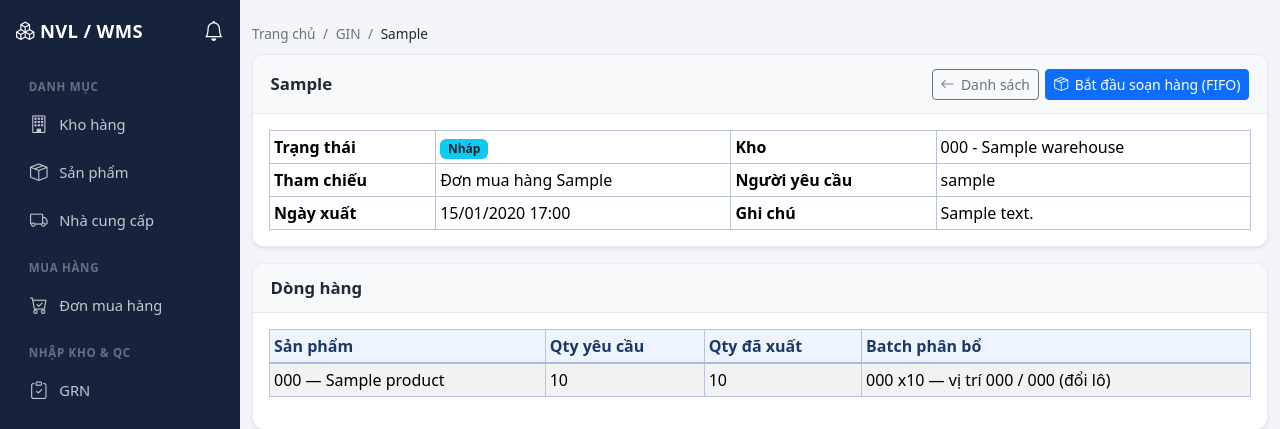
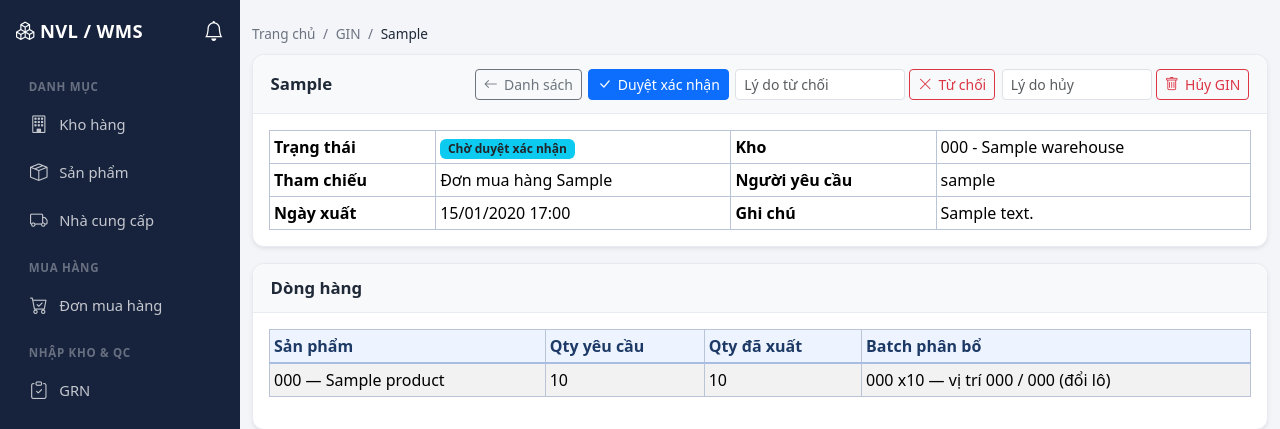
Before and after one commit to luckyhoang1988/Quan-ly-NVL, a Django app: page /gin/1/ in a window 1280 px wide. Shown: the top 429 px of the page. Run offline with Django 5.2, Linux system fonts and the light colour scheme; a user stored in the database is signed in; tables that the repository leaves empty hold one stand-in row (values such as "Sample post"); some libraries are stand-ins or nearby versions.

Commit message:
Gate GIN start-picking behind department approval for STAFF
Gin gains PENDING_APPROVAL/CANCELLED states, mirroring the GRN submit gate.
Since STAFF has no update permission on GIN, a new gin_confirm_request view
(gated by create) moves DRAFT->PENDING_APPROVAL and creates a WAREHOUSE
Approval, decided via gin_approve_confirmation/gin_reject_confirmation ->
shipping.services.decide_gin_confirmation(). Manager/Admin keep using the
existing gin_start_picking view directly, so they aren't forced through a
self-approval detour. gin_cancel mirrors grn_cancel, blocked once ISSUED.

```diff
--- a/shipping/models.py
+++ b/shipping/models.py
@@ -24,8 +24,10 @@ from warehouse.models import Warehouse
 class Gin(models.Model):
     class Status(models.TextChoices):
         DRAFT = 'DRAFT', 'Nháp'
+        PENDING_APPROVAL = 'PENDING_APPROVAL', 'Chờ duyệt xác nhận'
         PICKING = 'PICKING', 'Đang soạn hàng'
         ISSUED = 'ISSUED', 'Đã xuất'
+        CANCELLED = 'CANCELLED', 'Đã hủy'
         CLOSED = 'CLOSED', 'Đã đóng'
 
     class ReferenceType(models.TextChoices):
--- a/shipping/templates/shipping/gin_detail.html
+++ b/shipping/templates/shipping/gin_detail.html
@@ -19,6 +19,22 @@
           {% csrf_token %}
           <button type="submit" class="btn btn-primary btn-sm"><i class="bi bi-box-seam"></i> Bắt đầu soạn hàng (FIFO)</button>
         </form>
+      {% elif can_confirm_request and gin.status == 'DRAFT' %}
+        <form method="post" action="{% url 'shipping:gin_confirm_request' gin.pk %}" class="d-inline">
+          {% csrf_token %}
+          <button type="submit" class="btn btn-primary btn-sm"><i class="bi bi-send"></i> Xác nhận yêu cầu xuất</button>
+        </form>
+      {% endif %}
+      {% if can_decide_confirmation and gin.status == 'PENDING_APPROVAL' %}
+        <form method="post" action="{% url 'shipping:gin_approve_confirmation' gin.pk %}" class="d-inline">
+          {% csrf_token %}
+          <button type="submit" class="btn btn-primary btn-sm"><i class="bi bi-check-lg"></i> Duyệt xác nhận</button>
+        </form>
+        <form method="post" action="{% url 'shipping:gin_reject_confirmation' gin.pk %}" class="d-inline-flex align-items-center gap-1">
+          {% csrf_token %}
+          <input type="text" name="note" class="form-control form-control-sm" placeholder="Lý do từ chối" style="width:170px;">
+          <button type="submit" class="btn btn-outline-danger btn-sm"><i class="bi bi-x-lg"></i> Từ chối</button>
+        </form>
       {% endif %}
       {% if can_update and gin.status == 'PICKING' %}
         <a href="{% url 'shipping:gin_picking' gin.pk %}" class="btn btn-primary btn-sm"><i class="bi bi-pencil"></i> Xem / Đổi batch</a>
@@ -33,6 +49,13 @@
         <form method="post" action="{% url 'shipping:gin_close' gin.pk %}" class="d-inline">
           {% csrf_token %}
           <button type="submit" class="btn btn-outline-secondary btn-sm"><i class="bi bi-lock"></i> Đóng GIN</button>
+        </form>
+      {% endif %}
+      {% if can_cancel %}
+        <form method="post" action="{% url 'shipping:gin_cancel' gin.pk %}" class="d-inline-flex align-items-center gap-1">
+          {% csrf_token %}
+          <input type="text" name="note" class="form-control form-control-sm" placeholder="Lý do hủy" style="width:150px;">
+          <button type="submit" class="btn btn-outline-danger btn-sm"><i class="bi bi-trash"></i> Hủy GIN</button>
         </form>
       {% endif %}
     </div>
@@ -58,6 +81,21 @@
           <th class="text-nowrap">Ghi chú</th>
           <td>{{ gin.notes|default:"—" }}</td>
         </tr>
+        {% if latest_confirmation_approval %}
+        <tr>
+          <th class="text-nowrap">Yêu cầu duyệt xác nhận</th>
+          <td colspan="3">
+            <span class="badge {% if latest_confirmation_approval.status == 'PENDING' %}bg-warning text-dark{% elif latest_confirmation_approval.status == 'APPROVED' %}bg-success{% else %}bg-danger{% endif %}">
+              {{ latest_confirmation_approval.get_status_display }}
+            </span>
+            — xác nhận bởi {{ latest_confirmation_approval.submitted_by.username }} lúc {{ latest_confirmation_approval.submitted_at|date:'d/m/Y H:i' }}
+            {% if latest_confirmation_approval.decided_at %}
+              ; quyết định bởi {{ latest_confirmation_approval.decided_by.username|default:'—' }} lúc {{ latest_confirmation_approval.decided_at|date:'d/m/Y H:i' }}
+              {% if latest_confirmation_approval.decision_note %}(<em>{{ latest_confirmation_approval.decision_note }}</em>){% endif %}
+            {% endif %}
+          </td>
+        </tr>
+        {% endif %}
       </tbody>
     </table>
   </div>
--- a/shipping/urls.py
+++ b/shipping/urls.py
@@ -11,6 +11,10 @@ urlpatterns = [
     path('<int:pk>/', views.gin_detail, name='gin_detail'),
     path('<int:pk>/print/', views.gin_print, name='gin_print'),
     path('<int:pk>/start-picking/', views.gin_start_picking, name='gin_start_picking'),
+    path('<int:pk>/confirm-request/', views.gin_confirm_request, name='gin_confirm_request'),
+    path('<int:pk>/confirm-request/approve/', views.gin_approve_confirmation, name='gin_approve_confirmation'),
+    path('<int:pk>/confirm-request/reject/', views.gin_reject_confirmation, name='gin_reject_confirmation'),
+    path('<int:pk>/cancel/', views.gin_cancel, name='gin_cancel'),
     path('<int:pk>/picking/', views.gin_picking, name='gin_picking'),
     path('allocations/<int:pk>/override/', views.gin_allocation_override, name='gin_allocation_override'),
     path('<int:pk>/issue/', views.gin_issue, name='gin_issue'),
--- a/shipping/views.py
+++ b/shipping/views.py
@@ -5,8 +5,10 @@ không lặp lại logic nghiệp vụ ở đây (cùng convention với ``recei
 
 Phân quyền: ``user.can(action, 'gin')`` (BACKLOG mục 1a Permission Matrix) —
 khác GRN, ở GIN chỉ MANAGER/ADMIN có 'update' (bắt đầu soạn hàng, đổi batch) và
-'approve' (xuất kho, đóng phiếu); STAFF chỉ có 'create'+'read' (tạo yêu cầu xuất,
-không tự thực hiện soạn/xuất).
+'approve' (xuất kho, đóng phiếu); STAFF chỉ có 'create'+'read'. Từ Phase C, STAFF
+dùng quyền 'create' đó để "xác nhận yêu cầu xuất" (DRAFT -> PENDING_APPROVAL),
+rồi phải chờ quản lý Kho duyệt mới thật sự sang PICKING — mirror luồng nộp/duyệt
+GRN (``receiving.views``).
 """
 from functools import wraps
 
@@ -16,14 +18,33 @@ from django.core.exceptions import PermissionDenied, ValidationError
 from django.db import transaction
 from django.shortcuts import get_object_or_404, redirect, render
 
+from accounts.approvals import latest_approval_for
 from accounts.audit import client_ip, log_action
-from accounts.models import AuditLog
+from accounts.models import Approval, AuditLog, User
 from accounts.pagination import paginate_queryset
 from warehouse.models import Warehouse
 
 from .forms import GinAllocationOverrideForm, GinForm, GinItemFormSet
 from .models import Gin, GinBatchAllocation
-from .services import close_gin, issue_gin, override_allocation, start_picking
+from .services import (
+    cancel_gin,
+    close_gin,
+    decide_gin_confirmation,
+    issue_gin,
+    override_allocation,
+    request_confirmation,
+    start_picking,
+)
+
+
+def can_decide_gin_confirmation(user):
+    """Quản lý Kho, hoặc Manager/Admin qua quyền ``approve`` sẵn có trên GIN."""
+    return user.is_department_manager(User.Department.WAREHOUSE) or user.can('approve', 'gin')
+
+
+def can_cancel_gin(user):
+    """Quản lý Kho, hoặc Manager/Admin qua quyền ``delete`` sẵn có trên GIN."""
+    return user.is_department_manager(User.Department.WAREHOUSE) or user.can('delete', 'gin')
 
 
 def gin_permission_required(action):
@@ -79,16 +100,21 @@ def gin_list(request):
 
 @gin_permission_required('read')
 def gin_detail(request, pk):
-    """READ — chi tiết GIN: dòng hàng + batch đã phân bổ."""
+    """READ — chi tiết GIN: dòng hàng + batch đã phân bổ + yêu cầu duyệt xác nhận."""
     gin = get_object_or_404(
         Gin.objects.select_related('warehouse', 'requested_by')
         .prefetch_related('items__product', 'items__allocations__batch__location'),
         pk=pk,
     )
+    can_update = request.user.can('update', 'gin')
     return render(request, 'shipping/gin_detail.html', {
         'gin': gin,
-        'can_update': request.user.can('update', 'gin'),
+        'can_update': can_update,
         'can_approve': request.user.can('approve', 'gin'),
+        'can_confirm_request': request.user.can('create', 'gin') and not can_update,
+        'can_cancel': can_cancel_gin(request.user),
+        'can_decide_confirmation': can_decide_gin_confirmation(request.user),
+        'latest_confirmation_approval': latest_approval_for(gin),
     })
 
 
@@ -132,12 +158,88 @@ def gin_create(request):
 
 @gin_permission_required('update')
 def gin_start_picking(request, pk):
-    """DRAFT -> PICKING: gợi ý FIFO cho từng dòng hàng (FR-GIN-02, POST-only)."""
+    """DRAFT -> PICKING: gợi ý FIFO cho từng dòng hàng (FR-GIN-02, POST-only).
+
+    Chỉ user có quyền ``update`` (Manager/Admin) mới thấy nút này — tự bắt đầu
+    soạn hàng không cần qua duyệt vì họ chính là cấp duyệt. STAFF (chỉ có
+    ``create``) dùng nút "Xác nhận yêu cầu xuất" (``gin_confirm_request``) thay
+    thế, phải chờ quản lý Kho duyệt mới thật sự chạy ``start_picking``.
+    """
     obj = get_object_or_404(Gin, pk=pk)
     if request.method == 'POST':
         try:
             start_picking(obj, actor=request.user, ip_address=client_ip(request))
             messages.success(request, f'Đã chuyển GIN "{obj.gin_no}" sang PICKING, đã gợi ý FIFO.')
+        except ValidationError as exc:
+            messages.error(request, ' '.join(exc.messages))
+    return redirect('shipping:gin_detail', pk=obj.pk)
+
+
+@login_required
+def gin_confirm_request(request, pk):
+    """DRAFT -> PENDING_APPROVAL: NV xác nhận yêu cầu xuất, chờ quản lý Kho duyệt
+    (POST-only). Gate bằng quyền 'create' — đủ cho STAFF (không có 'update' để
+    tự bắt đầu soạn hàng trực tiếp như Manager/Admin)."""
+    obj = get_object_or_404(Gin, pk=pk)
+    if not request.user.can('create', 'gin'):
+        raise PermissionDenied('Không có quyền xác nhận yêu cầu xuất GIN.')
+    if request.method == 'POST':
+        try:
+            request_confirmation(obj, actor=request.user, ip_address=client_ip(request))
+            messages.success(request, f'Đã xác nhận yêu cầu xuất GIN "{obj.gin_no}", chờ quản lý Kho duyệt.')
+        except ValidationError as exc:
+            messages.error(request, ' '.join(exc.messages))
+    return redirect('shipping:gin_detail', pk=obj.pk)
+
+
+@login_required
+def gin_approve_confirmation(request, pk):
+    """Quản lý Kho duyệt yêu cầu xác nhận xuất: PENDING_APPROVAL -> PICKING (POST-only)."""
+    obj = get_object_or_404(Gin, pk=pk)
+    if not can_decide_gin_confirmation(request.user):
+        raise PermissionDenied('Không có quyền duyệt yêu cầu xác nhận xuất GIN.')
+    if request.method == 'POST':
+        approval = latest_approval_for(obj)
+        try:
+            if approval is None or approval.status != Approval.Status.PENDING:
+                raise ValidationError('GIN này không có yêu cầu duyệt nào đang chờ xử lý.')
+            decide_gin_confirmation(approval, True, actor=request.user, ip_address=client_ip(request))
+            messages.success(request, f'Đã duyệt xác nhận xuất GIN "{obj.gin_no}".')
+        except ValidationError as exc:
+            messages.error(request, ' '.join(exc.messages))
+    return redirect('shipping:gin_detail', pk=obj.pk)
+
+
+@login_required
+def gin_reject_confirmation(request, pk):
+    """Quản lý Kho từ chối yêu cầu xác nhận xuất: PENDING_APPROVAL -> DRAFT (POST-only)."""
+    obj = get_object_or_404(Gin, pk=pk)
+    if not can_decide_gin_confirmation(request.user):
+        raise PermissionDenied('Không có quyền từ chối yêu cầu xác nhận xuất GIN.')
+    if request.method == 'POST':
+        approval = latest_approval_for(obj)
+        note = request.POST.get('note', '')
+        try:
+            if approval is None or approval.status != Approval.Status.PENDING:
+                raise ValidationError('GIN này không có yêu cầu duyệt nào đang chờ xử lý.')
+            decide_gin_confirmation(approval, False, actor=request.user, note=note, ip_address=client_ip(request))
+            messages.success(request, f'Đã từ chối xác nhận xuất GIN "{obj.gin_no}".')
+        except ValidationError as exc:
+            messages.error(request, ' '.join(exc.messages))
+    return redirect('shipping:gin_detail', pk=obj.pk)
+
+
+@login_required
+def gin_cancel(request, pk):
+    """Hủy GIN (POST-only) — quản lý Kho, hoặc Manager/Admin qua quyền delete."""
+    obj = get_object_or_404(Gin, pk=pk)
+    if not can_cancel_gin(request.user):
+        raise PermissionDenied('Không có quyền hủy GIN này.')
+    if request.method == 'POST':
+        note = request.POST.get('note', '')
+        try:
+            cancel_gin(obj, actor=request.user, note=note, ip_address=client_ip(request))
+            messages.success(request, f'Đã hủy GIN "{obj.gin_no}".')
         except ValidationError as exc:
             messages.error(request, ' '.join(exc.messages))
     return redirect('shipping:gin_detail', pk=obj.pk)
```
Also changed, not shown: shipping/services.py (+99 -9 lines), shipping/tests.py (+64 -1 lines), shipping/migrations/0003_alter_gin_status.py (added).
